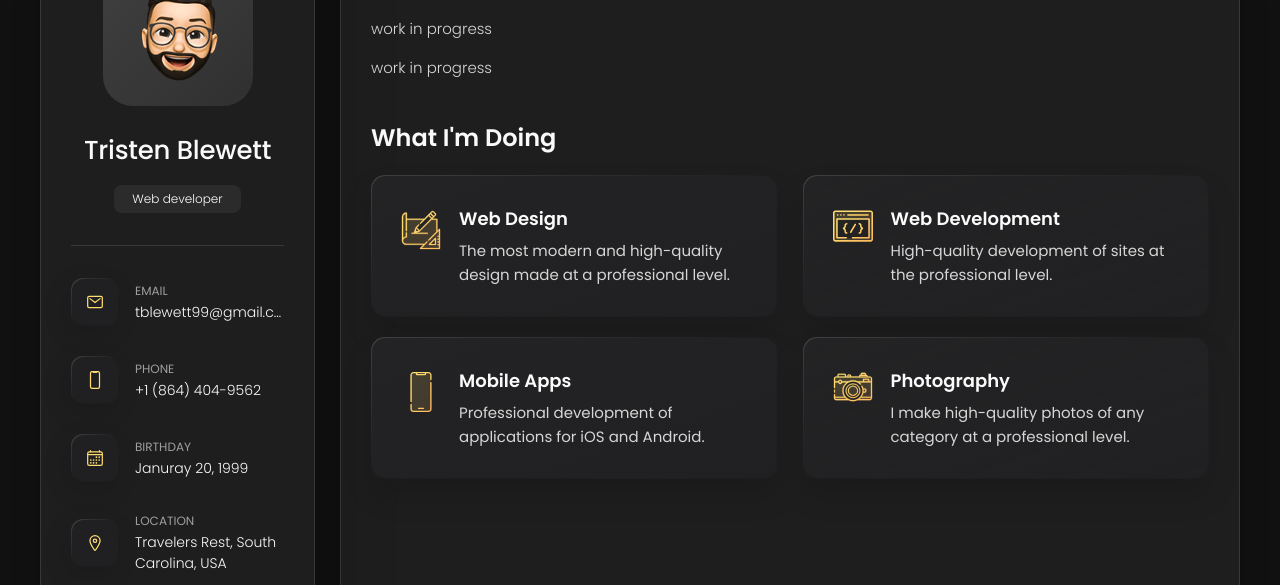
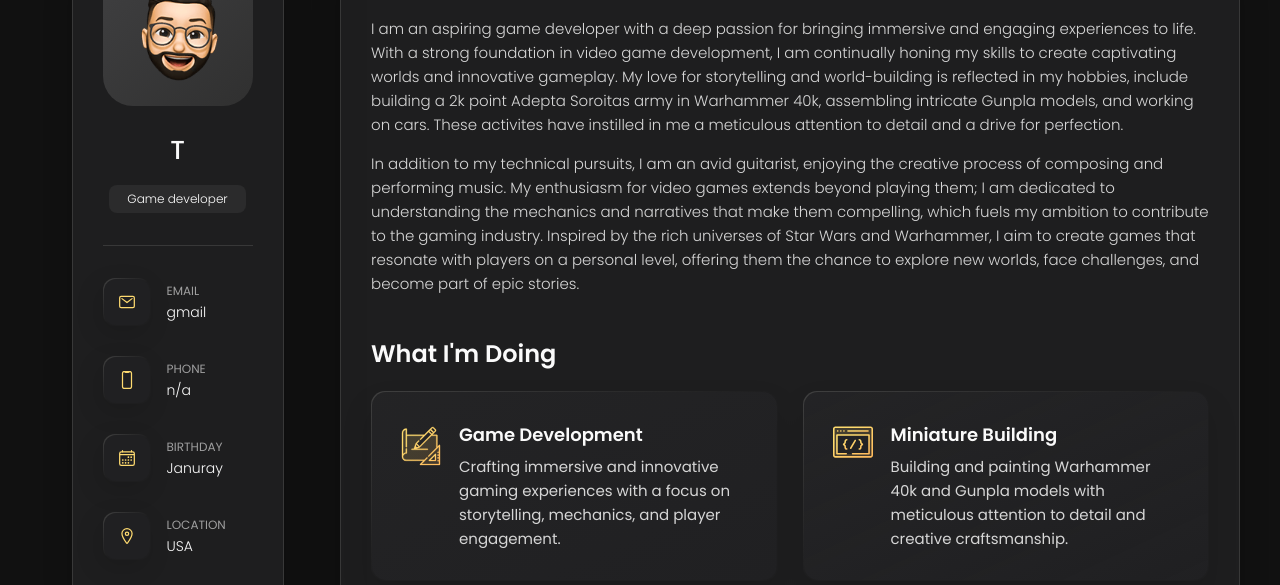
Before and after one commit to tristenblewett/tristenblewett.github.io, a plain HTML site: page index.html in a window 1280 px wide. Shown: the part 162-747 px from the top of the page. Drawn offline with nearby package versions, Linux system fonts and the light colour scheme.

Commit message:
about me, what am i doing, done, made edits on other

```diff
--- a/index.html
+++ b/index.html
@@ -5,7 +5,7 @@
   <meta charset="UTF-8">
   <meta http-equiv="X-UA-Compatible" content="IE=edge">
   <meta name="viewport" content="width=device-width, initial-scale=1.0">
-  <title>Tristen Blewett's Website</title>
+  <title>T's Website</title>
 
   <!--
     - favicon
@@ -42,13 +42,13 @@
       <div class="sidebar-info">
 
         <figure class="avatar-box">
-          <img src="./assets/images/my-avatar.png" alt="Tristen Blewett" width="80">
+          <img src="./assets/images/my-avatar.png" alt="T" width="80">
         </figure>
 
         <div class="info-content">
-          <h1 class="name" title="Tristen Blewett">Tristen Blewett</h1>
+          <h1 class="name" title="T">T</h1>
 
-          <p class="title">Web developer</p>
+          <p class="title">Game developer</p>
         </div>
 
         <button class="info_more-btn" data-sidebar-btn>
@@ -74,7 +74,7 @@
             <div class="contact-info">
               <p class="contact-title">Email</p>
 
-              <a href="mailto:richard@example.com" class="contact-link">tblewett99@gmail.com</a>
+              <a href="mailto:richard@example.com" class="contact-link">gmail</a>
             </div>
 
           </li>
@@ -88,7 +88,7 @@
             <div class="contact-info">
               <p class="contact-title">Phone</p>
 
-              <a href="tel:+12133522795" class="contact-link">+1 (864) 404-9562</a>
+              <a href="tel:+12133522795" class="contact-link"> n/a </a>
             </div>
 
           </li>
@@ -102,7 +102,7 @@
             <div class="contact-info">
               <p class="contact-title">Birthday</p>
 
-              <time datetime="1982-06-23">Januray 20, 1999</time>
+              <time datetime="1982-06-23">Januray</time>
             </div>
 
           </li>
@@ -116,7 +116,7 @@
             <div class="contact-info">
               <p class="contact-title">Location</p>
 
-              <address>Travelers Rest, South Carolina, USA</address>
+              <address>USA</address>
             </div>
 
           </li>
@@ -209,11 +209,26 @@
 
         <section class="about-text">
           <p>
-            work in progress
+            I am an aspiring game developer with a deep passion for bringing
+            immersive and engaging experiences to life. With a strong foundation in video
+            game development, I am continually honing my skills to create captivating worlds
+            and innovative gameplay.
+
+            My love for storytelling and world-building is reflected in my hobbies, include
+            building a 2k point Adepta Soroitas army in Warhammer 40k, assembling intricate Gunpla models,
+            and working on cars. These activites have instilled in me a meticulous attention to detail and
+            a drive for perfection.
           </p>
 
           <p>
-            work in progress
+            In addition to my technical pursuits, I am an avid guitarist, enjoying the creative process of
+            composing and performing music. My enthusiasm for video games extends beyond playing them; I am
+            dedicated to understanding the mechanics and narratives that make them compelling, which fuels
+            my ambition to contribute to the gaming industry.
+
+            Inspired by the rich universes of Star Wars and Warhammer, I aim to create games that resonate
+            with players on a personal level, offering them the chance to explore new worlds, face challenges,
+            and become part of epic stories.
           </p>
         </section>
 
@@ -236,10 +251,10 @@
               </div>
 
               <div class="service-content-box">
-                <h4 class="h4 service-item-title">Web design</h4>
+                <h4 class="h4 service-item-title">Game Development</h4>
 
                 <p class="service-item-text">
-                  The most modern and high-quality design made at a professional level.
+                  Crafting immersive and innovative gaming experiences with a focus on storytelling, mechanics, and player engagement.
                 </p>
               </div>
 
@@ -252,10 +267,10 @@
               </div>
 
               <div class="service-content-box">
-                <h4 class="h4 service-item-title">Web development</h4>
+                <h4 class="h4 service-item-title">Miniature Building</h4>
 
                 <p class="service-item-text">
-                  High-quality development of sites at the professional level.
+                  Building and painting Warhammer 40k and Gunpla models with meticulous attention to detail and creative craftsmanship.
                 </p>
               </div>
 
@@ -268,15 +283,15 @@
               </div>
 
               <div class="service-content-box">
-                <h4 class="h4 service-item-title">Mobile apps</h4>
+                <h4 class="h4 service-item-title">Music Composition</h4>
 
                 <p class="service-item-text">
-                  Professional development of applications for iOS and Android.
+                  Composing and performing original guitar music, blending creativity and technical skill to produce unique meldoies.
                 </p>
               </div>
 
             </li>
-
+<!--
             <li class="service-item">
 
               <div class="service-icon-box">
@@ -292,7 +307,7 @@
               </div>
 
             </li>
-
+          -->
           </ul>
 
         </section>
```
